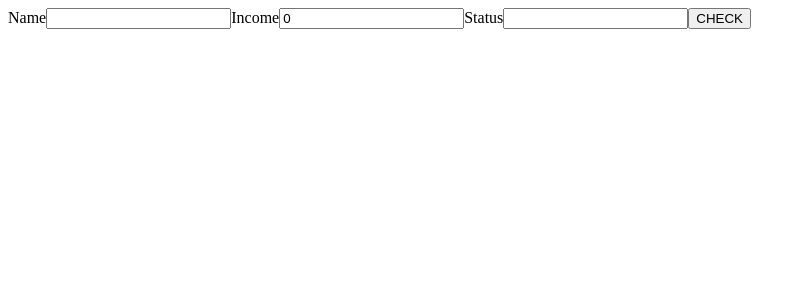
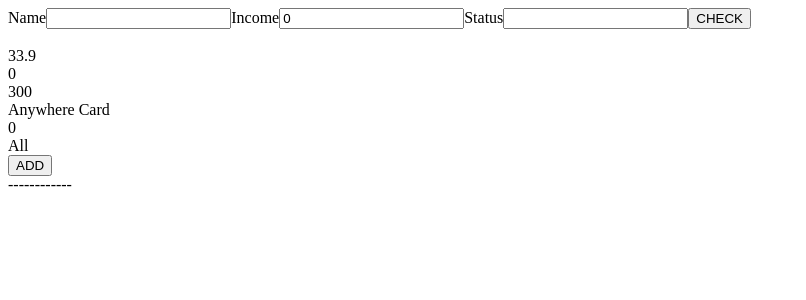
Before and after one commit to maciejk77/tm-cc-react, a React (Create React App) app: page / in a window 1280 px wide. Both pictures are taken after typing "Sample", "Sample" into the empty fields and a click on the button "CHECK". Shown: the top 300 px of the page, without its empty margins (0-806 px from the left). Built offline with nearby package versions, Linux system fonts and the light colour scheme; the HTML template or start-up script is replaced by a standard one.

Commit message:
Basic app completed, no styling or RWD, 1 counter bug

```diff
--- /dev/null
+++ b/src/Card.js
@@ -0,0 +1,42 @@
+import React, { Component } from 'react';
+
+class Card extends Component {
+  constructor(props) {
+    super(props);
+
+    this.state = {
+      to_add: true
+    }
+  }
+
+  handle_add(credit) {
+    this.props.add_credit(credit)
+    this.setState({to_add: !this.state.to_add})
+  }
+
+  handle_remove(credit) {
+    this.props.remove_credit(credit)
+    this.setState({to_add: !this.state.to_add})
+  }
+
+  render() {
+    const { name, status, apr, balance_mths, purchase_mths, credit_avail } = this.props.card;
+    return (
+      <div>
+        <div>{apr}</div>
+        <div>{balance_mths}</div>
+        <div>{credit_avail}</div>
+        <div>{name}</div>
+        <div>{purchase_mths}</div>
+        <div>{status}</div>
+        { this.state.to_add
+          ? <button onClick={() => this.handle_add(credit_avail)}>ADD</button>
+          : <button onClick={() => this.handle_remove(credit_avail)}>REMOVE</button>
+        }
+        <div>------------</div>
+      </div>
+    )
+  }
+}
+
+export default Card;
--- a/src/CardChecker.js
+++ b/src/CardChecker.js
@@ -22,8 +22,8 @@ class CardChecker extends Component {
     this.is_for_all = this.is_for_all.bind(this);
     this.is_for_set_income = this.is_for_set_income.bind(this);
 
-    //this.fetch_cards_data = this.fetch_cards_data.bind(this);
-    //this.fetch_by_income_cards_data = this.fetch_by_income_cards_data.bind(this);
+    //this.is_fetching_cards_data_with_status = this.is_fetching_cards_data_with_status.bind(this);
+    //this.is_fetching_cards_data_by_income = this.is_fetching_cards_data_by_income.bind(this);
   }
 
 
@@ -54,11 +54,11 @@ class CardChecker extends Component {
     return this.state.status >= this.state.income
   }
 
-  fetch_cards_data(keyword) {
+  is_fetching_cards_data_with_status(keyword) {
     return this.state.cards.filter(card => card.status === keyword);
   }
 
-  fetch_by_income_cards_data() {
+  is_fetching_cards_data_by_income() {
     return this.state.cards.filter(card => card.status <= this.state.income);
   }
 
@@ -71,17 +71,17 @@ class CardChecker extends Component {
     let cards_collection = [];
 
     if(this.is_for_student()) {
-      const cards_data = this.fetch_cards_data("Student");
+      const cards_data = this.is_fetching_cards_data_with_status("Student");
       cards_collection = cards_collection.concat(cards_data);
     }
 
     if(this.is_for_all()) {
-      const cards_data = this.fetch_cards_data("All");
+      const cards_data = this.is_fetching_cards_data_with_status("All");
       cards_collection = cards_collection.concat(cards_data);
     }
 
     if(this.is_for_set_income()) {
-      const cards_data = this.fetch_by_income_cards_data();
+      const cards_data = this.is_fetching_cards_data_by_income();
       cards_collection = cards_collection.concat(cards_data);
     }
 
@@ -118,7 +118,7 @@ class CardChecker extends Component {
         />
         <button type="submit">CHECK</button>
       </form>
-      <CardList collection={this.state.collection} />
+      <CardList available_cards={this.state.collection} />
       </div>
     )
   }
--- a/src/CardList.js
+++ b/src/CardList.js
@@ -1,8 +1,53 @@
-import React from 'react';
+import React, { Component } from 'react';
+import Card from './Card.js';
 
-const CardList = (props) => {
-  console.log('from CardList ===> ', props.collection);
-  return <div></div>
+class CardList extends Component {
+  constructor(props) {
+    super(props);
+
+    this.state = {
+      total_credit: 0,
+    }
+    this.add_credit = this.add_credit.bind(this);
+    this.remove_credit = this.remove_credit.bind(this);
+  }
+
+    // adding a credit amount to the total per customer
+  add_credit(amount) {
+    this.setState({ total_credit: this.state.total_credit + amount })
+  }
+
+  // substracting a credit amount from the total per customer
+  remove_credit(amount) {
+    this.setState({ total_credit: this.state.total_credit - amount })
+  }
+
+  render_cards() {
+    const { available_cards } = this.props;
+    if(!available_cards) { return null }
+
+    return available_cards.map(card =>
+      <div key={card.name}>
+        <Card
+          card={card}
+          add_credit={this.add_credit}
+          remove_credit={this.remove_credit}
+        />
+      </div>
+    )
+  }
+
+  render() {
+    return (
+    <div>
+      { this.state.total_credit
+        ? <div>TOTAL CREDIT: £{this.state.total_credit}</div>
+        : <div> &nbsp; </div>
+      }
+      <div>{this.render_cards()}</div>
+    </div>
+    )
+  }
 }
 
 export default CardList;
```
